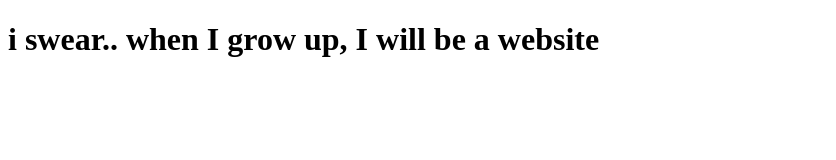
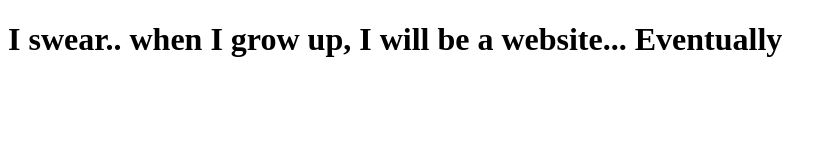
Before and after one commit to pmanu93/pmanu93.github.io, a website with bundled scripts: page index.html in a window 1280 px wide. Shown: the whole page, without its empty margins (0-836 px from the left). Built offline with nearby package versions, Linux system fonts and the light colour scheme.

Commit message:
Update index.html

```diff
--- a/index.html
+++ b/index.html
@@ -7,7 +7,7 @@
   </head>
 
   <body aurelia-app="main">
-    <h1>i swear.. when I grow up, I will be a website</h1>
+    <h1>I swear.. when I grow up, I will be a website... Eventually</h1>
     <script src="scripts/vendor-bundle.js" data-main="aurelia-bootstrapper"></script>
   </body>
 </html>
```
